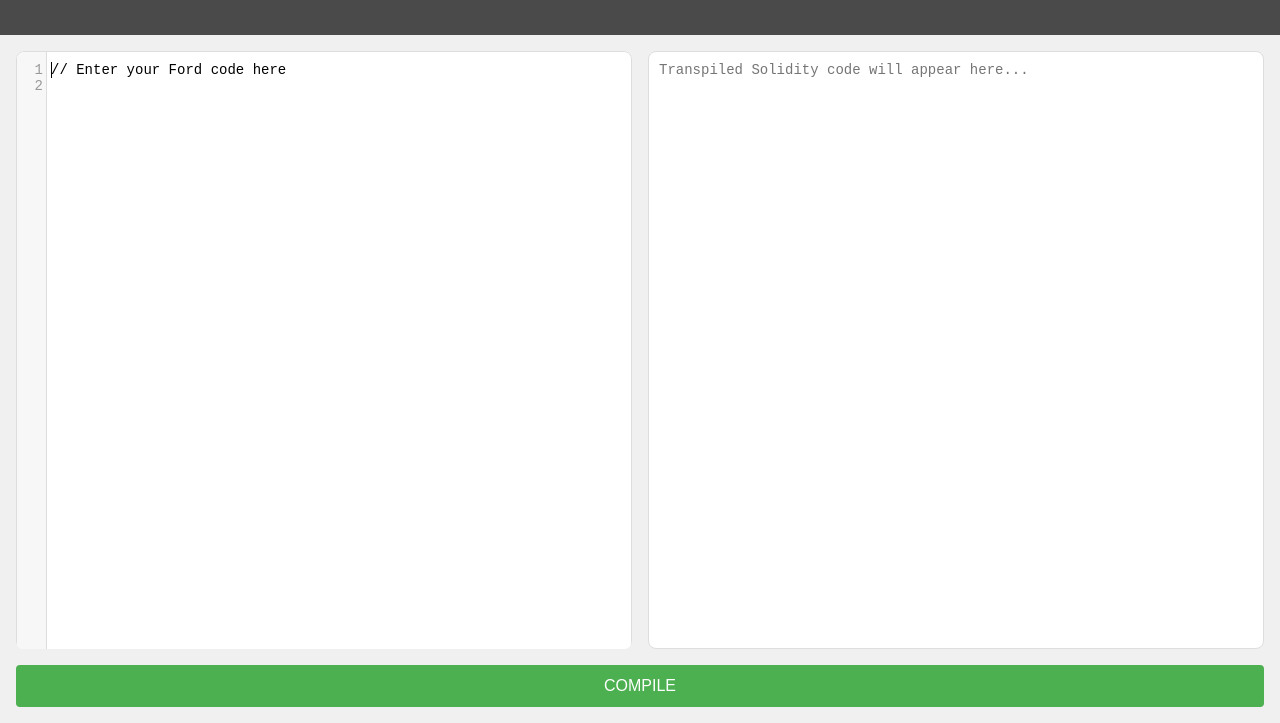
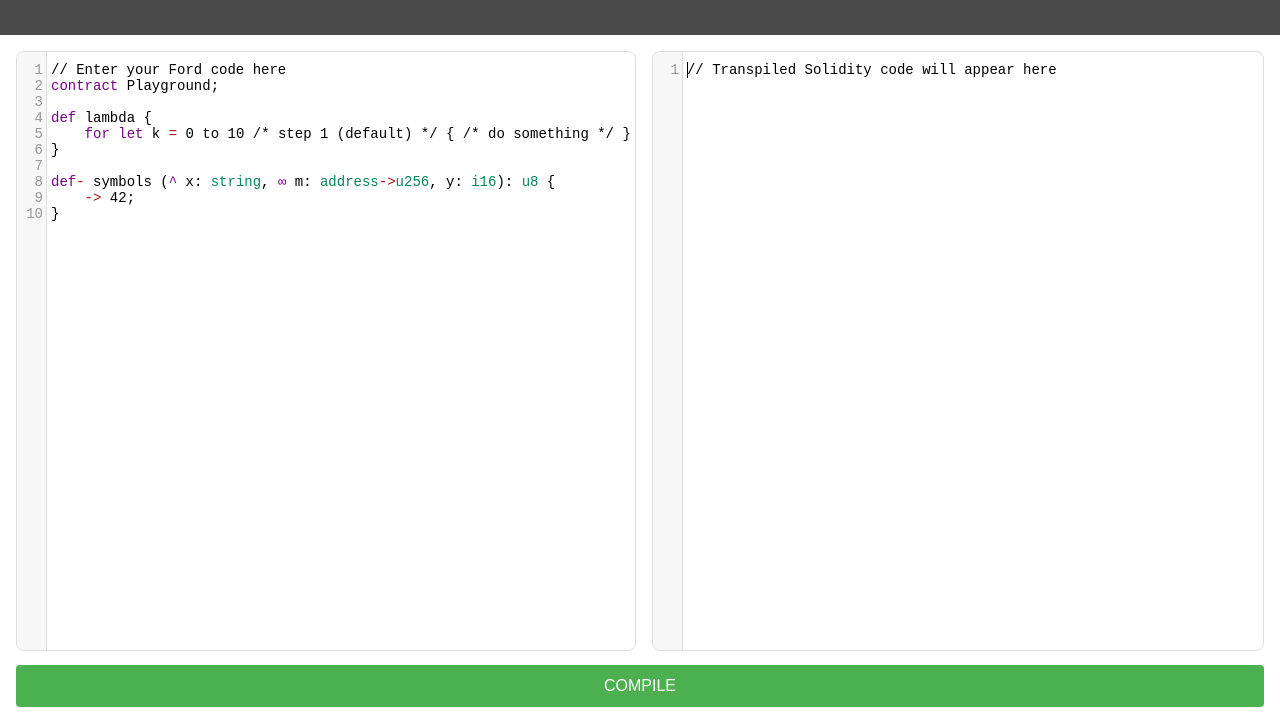
Before and after one commit to broyeztony/ford-lang, a website: page src/webapp/index.html in a window 1280 px wide. Shown: the part 77-800 px from the top of the page. Drawn offline with nearby package versions, Linux system fonts and the light colour scheme.

Commit message:
fix(webapp): hotfix styling for the web app

```diff
--- a/src/webapp/index.html
+++ b/src/webapp/index.html
@@ -15,7 +15,7 @@
             display: flex;
             flex-direction: column;
             height: 100vh;
-            background-color: #f0f0f0;
+            background-color: white;
         }
         .header {
             background-color: #4a4a4a;
@@ -38,20 +38,17 @@
             display: flex;
             flex-direction: column;
         }
+        .editor-column {
+            flex: 1;
+            display: flex;
+            flex-direction: column;
+            min-height: 0;
+        }
         .editor:first-child {
             margin-right: 0.5rem;
         }
         .editor:last-child {
             margin-left: 0.5rem;
-        }
-        textarea {
-            flex: 1;
-            resize: none;
-            padding: 1rem;
-            font-family: 'Courier New', Courier, monospace;
-            font-size: 14px;
-            border: 1px solid #ccc;
-            border-radius: 4px;
         }
         button {
             margin-top: 1rem;
@@ -70,7 +67,11 @@
 
         #fordInput {
             border-radius: 8px;
-            overflow: hidden;
+            flex: 1;
+        }
+
+        #solidityOutput {
+            border-radius: 8px;
             flex: 1;
         }
 
@@ -95,27 +96,12 @@
             border-bottom-left-radius: 8px;
         }
 
-        /* Adjust the solidityOutput textarea to match */
-        #solidityOutput {
-            flex: 1;
-            width: 100%;
-            height: 100%;
-            resize: none;
-            border: 1px solid #ddd;
-            border-radius: 8px;
-            padding: 10px;
-            box-sizing: border-box;
-            font-family: 'Courier New', Courier, monospace;
-            font-size: 14px;
-        }
-
-        .CodeMirror {
-            height: auto;
-            border: 1px solid #ddd;
-        }
         .cm-keyword {color: #708;}
         .cm-type {color: #085;}
         .cm-operator {color: #a11;}
+        .cm-calldata {color: #770088; }
+        .cm-storage {color: #770088; }
+
     </style>
 </head>
 <body>
@@ -128,7 +114,7 @@
             <div id="fordInput"></div>
         </div>
         <div class="editor">
-            <textarea id="solidityOutput" placeholder="Transpiled Solidity code will appear here..."></textarea>
+            <div id="solidityOutput"></div>
         </div>
     </div>
     <button onclick="transpile()">COMPILE</button>
@@ -136,7 +122,7 @@
 
 <script>
   let fordEditor = CodeMirror(document.getElementById("fordInput"), {
-    value: "// Enter your Ford code here\n",
+    value: "// Enter your Ford code here\ncontract Playground;\n\ndef lambda {\n\tfor let k = 0 to 10 /* step 1 (default) */ { /* do something */ }\n}\n\ndef- symbols (^ x: string, ∞ m: address->u256, y: i16): u8 {\n\t-> 42;\n}",
     mode: "javascript",  // We'll use JS mode as a base
     theme: "neo",
     lineNumbers: true,
@@ -144,6 +130,19 @@
     tabSize: 4,
     indentWithTabs: false,
     autofocus: true
+  });
+
+  let solidityViewer = CodeMirror(document.getElementById("solidityOutput"), {
+    value: "// Transpiled Solidity code will appear here",
+    mode: "javascript",
+    theme: "neo",
+    lineNumbers: true,
+    indentUnit: 4,
+    tabSize: 4,
+    indentWithTabs: false,
+    autofocus: true,
+    lineWrapping: true,
+    viewportMargin: Infinity
   });
 
   CodeMirror.defineMode("ford", function(config, parserConfig) {
@@ -179,6 +178,14 @@
           return "operator";
         }
 
+        if (stream.match(/^\^/)) {
+          return "calldata";
+        }
+
+        if (stream.match(/^∞/)) {
+          return "storage";
+        }
+
         if (stream.match(/^"/)) {
           state.inString = true;
           return "string";
@@ -206,11 +213,11 @@
     })
     .then(response => response.json())
     .then(data => {
-      solidityOutput.value = data.solidity;
+      solidityViewer.setValue(data.solidity);
     })
     .catch((error) => {
       console.error('Error:', error);
-      solidityOutput.value = 'Error occurred during transpilation.';
+      solidityViewer.setValue('Error occurred during compilation.');
     });
   }
 </script>
```
